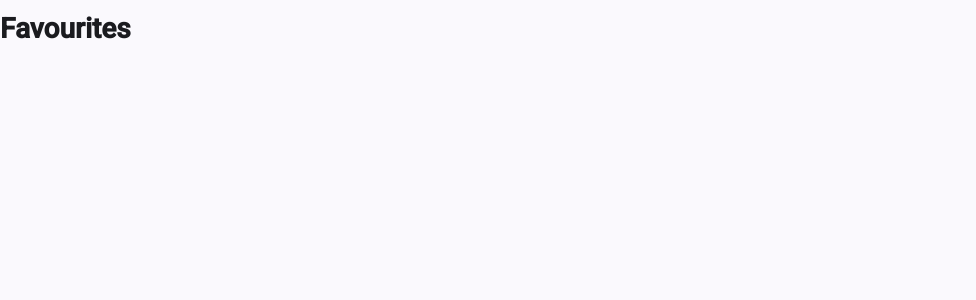
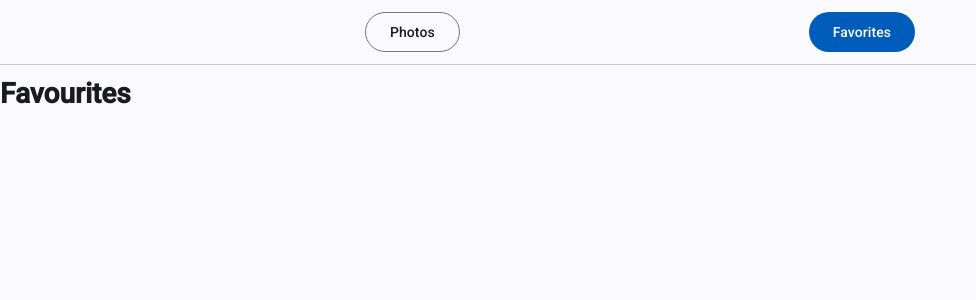
Before and after one commit to Theo-Sioris/ts-image-gallery, an Angular app: page /favorites in a window 1280 px wide. Shown: the top 300 px of the page, without its empty margins (0-976 px from the left). Built offline with nearby package versions, Linux system fonts and the light colour scheme.

Commit message:
feat: Add stylized navigation header

```diff
--- a/src/app/app.html
+++ b/src/app/app.html
@@ -1 +1,2 @@
+<app-header />
 <router-outlet />
--- a/src/app/app.ts
+++ b/src/app/app.ts
@@ -1,8 +1,9 @@
 import { Component } from '@angular/core';
 import { RouterOutlet } from '@angular/router';
+import { Header } from './shared/header/header';
 
 @Component({
-  imports: [RouterOutlet],
+  imports: [RouterOutlet, Header],
   selector: 'app-root',
   styleUrl: './app.scss',
   templateUrl: './app.html',
--- /dev/null
+++ b/src/app/shared/header/header.html
@@ -0,0 +1,24 @@
+<header>
+  <mat-toolbar>
+    <nav aria-label="Photo libraries">
+      <a
+        routerLink="/"
+        #photostreamLink="routerLinkActive"
+        routerLinkActive
+        [matButton]="photostreamLink.isActive ? 'filled' : 'outlined'"
+        [routerLinkActiveOptions]="{ exact: true }"
+      >
+        Photos
+      </a>
+      <a
+        routerLink="/favorites"
+        #favoritesLink="routerLinkActive"
+        routerLinkActive
+        [matButton]="favoritesLink.isActive ? 'filled' : 'outlined'"
+      >
+        Favorites
+      </a>
+    </nav>
+  </mat-toolbar>
+  <mat-divider/>
+</header>
--- /dev/null
+++ b/src/app/shared/header/header.scss
@@ -0,0 +1,10 @@
+mat-toolbar {
+  height: auto;
+  min-height: var(--mat-toolbar-standard-height, 64px);
+}
+
+nav {
+  display: flex;
+  justify-content: space-evenly;
+  width: 100%;
+}
```
Also changed, not shown: src/app/shared/header/header.ts (added, +13 -0 lines), 2 other files (tests, documents, lock files or other folders).
